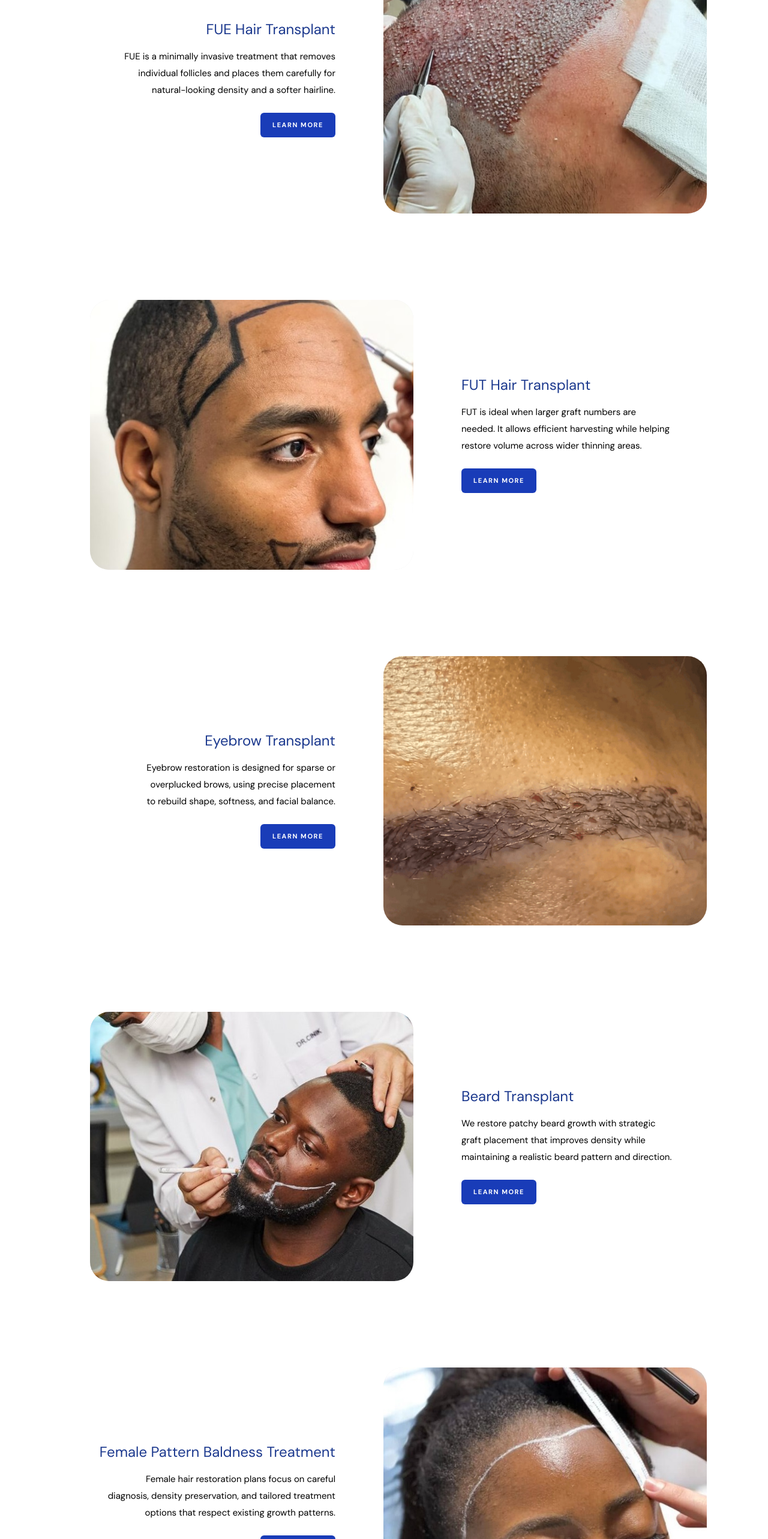
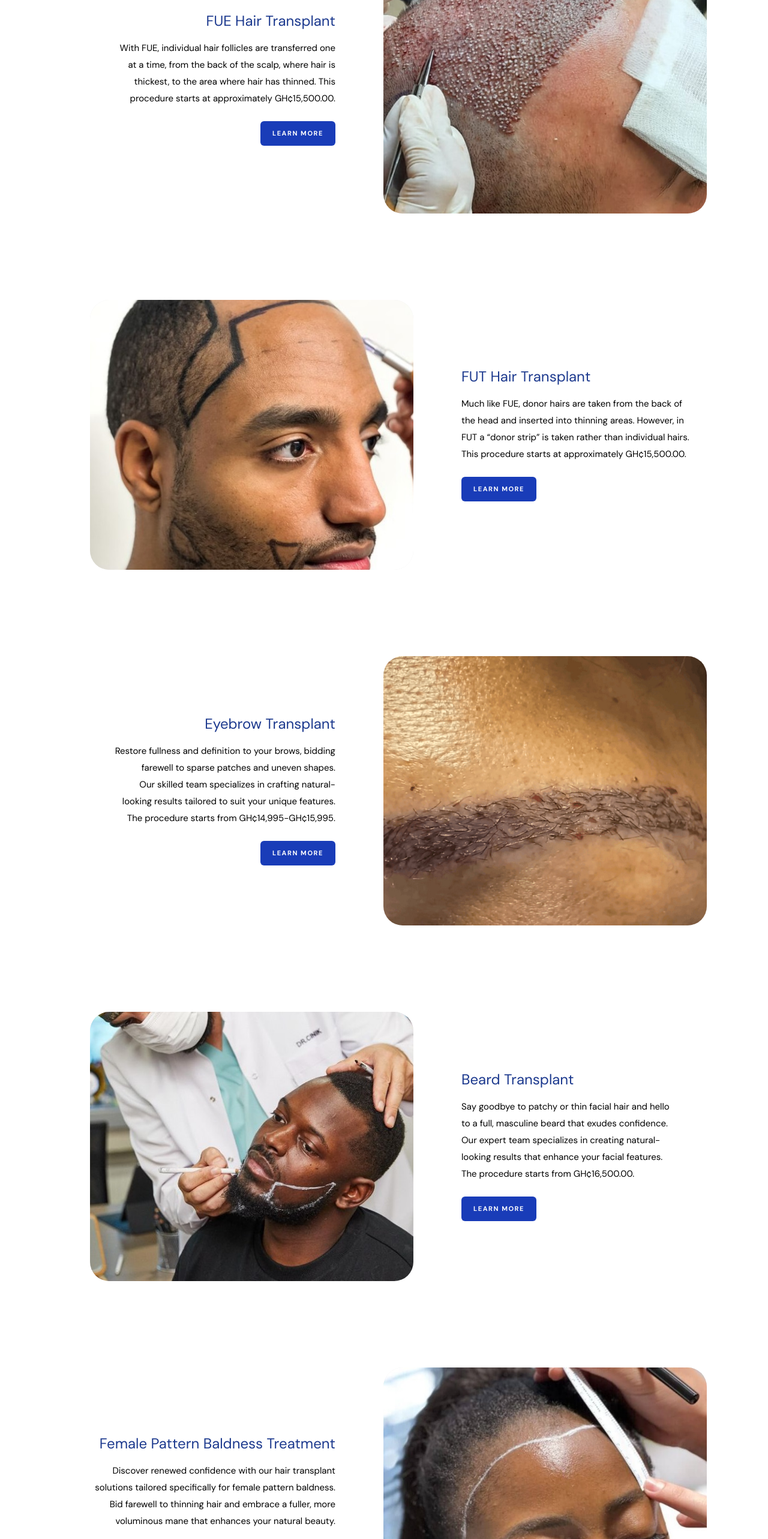
Before and after one commit to dominicnaatey/hair-transplant, a Next.js app: page /hair-transplant in a window 1280 px wide. Shown: the part 1081-3647 px from the top of the page at 60% size. Built offline with nearby package versions, Linux system fonts and the light colour scheme; a web font is replaced by a local one.

Commit message:
docs(HairTransplant): refine procedure descriptions and add pricing

```diff
--- a/components/HairTransplant/data.ts
+++ b/components/HairTransplant/data.ts
@@ -10,14 +10,14 @@ export const procedures: Procedure[] = [
   {
     title: "FUE Hair Transplant",
     description:
-      "FUE is a minimally invasive treatment that removes individual follicles and places them carefully for natural-looking density and a softer hairline.",
+      "With FUE, individual hair follicles are transferred one at a time, from the back of the scalp, where hair is thickest, to the area where hair has thinned. This procedure starts at approximately GH¢15,500.00.",
     image: "/transplant/fue.jpg",
     imageAlt: "FUE hair transplant procedure in progress",
   },
   {
     title: "FUT Hair Transplant",
     description:
-      "FUT is ideal when larger graft numbers are needed. It allows efficient harvesting while helping restore volume across wider thinning areas.",
+      "Much like FUE, donor hairs are taken from the back of the head and inserted into thinning areas. However, in FUT a “donor strip” is taken rather than individual hairs. This procedure starts at approximately GH¢15,500.00.",
     image: "/transplant/fut.jpg",
     imageAlt: "FUT hair transplant planning and preparation",
     imageClassName: "scale-125 object-center",
@@ -25,14 +25,14 @@ export const procedures: Procedure[] = [
   {
     title: "Eyebrow Transplant",
     description:
-      "Eyebrow restoration is designed for sparse or overplucked brows, using precise placement to rebuild shape, softness, and facial balance.",
+      "Restore fullness and definition to your brows, bidding farewell to sparse patches and uneven shapes. Our skilled team specializes in crafting natural-looking results tailored to suit your unique features. The procedure starts from GH¢14,995-GH¢15,995.",
     image: "/transplant/eyebrow.jpg",
     imageAlt: "Close-up hair restoration result",
   },
   {
     title: "Beard Transplant",
     description:
-      "We restore patchy beard growth with strategic graft placement that improves density while maintaining a realistic beard pattern and direction.",
+      "Say goodbye to patchy or thin facial hair and hello to a full, masculine beard that exudes confidence. Our expert team specializes in creating natural-looking results that enhance your facial features. The procedure starts from GH¢16,500.00.",
     image: "/transplant/beard.jpg",
     imageAlt: "Beard transplant consultation patient portrait",
     imageClassName: "scale-115 object-center",
@@ -40,7 +40,7 @@ export const procedures: Procedure[] = [
   {
     title: "Female Pattern Baldness Treatment",
     description:
-      "Female hair restoration plans focus on careful diagnosis, density preservation, and tailored treatment options that respect existing growth patterns.",
+      "Discover renewed confidence with our hair transplant solutions tailored specifically for female pattern baldness. Bid farewell to thinning hair and embrace a fuller, more voluminous mane that enhances your natural beauty.",
     image: "/transplant/female.jpg",
     imageAlt: "Female patient receiving hair treatment in clinic",
   },
```
